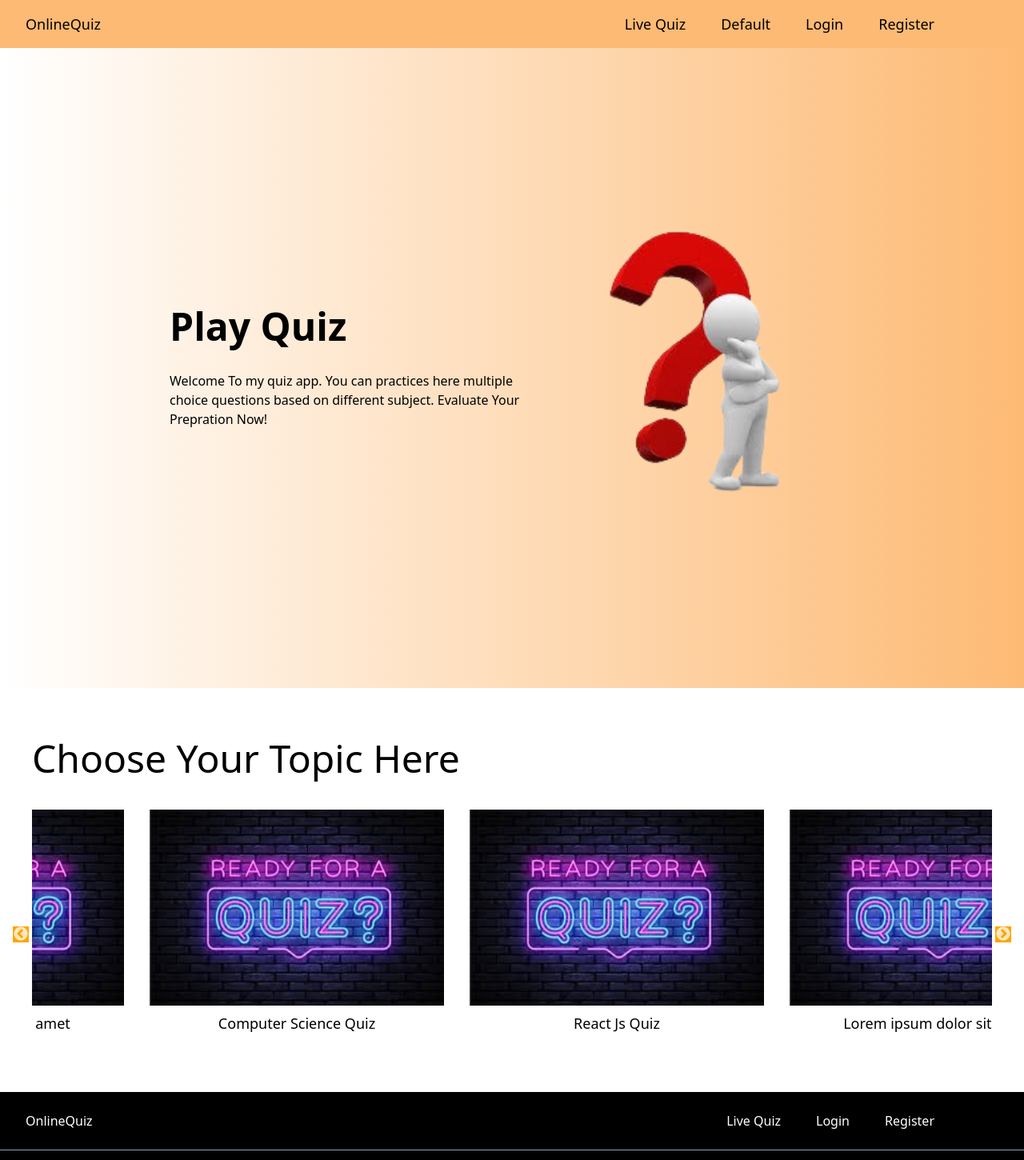
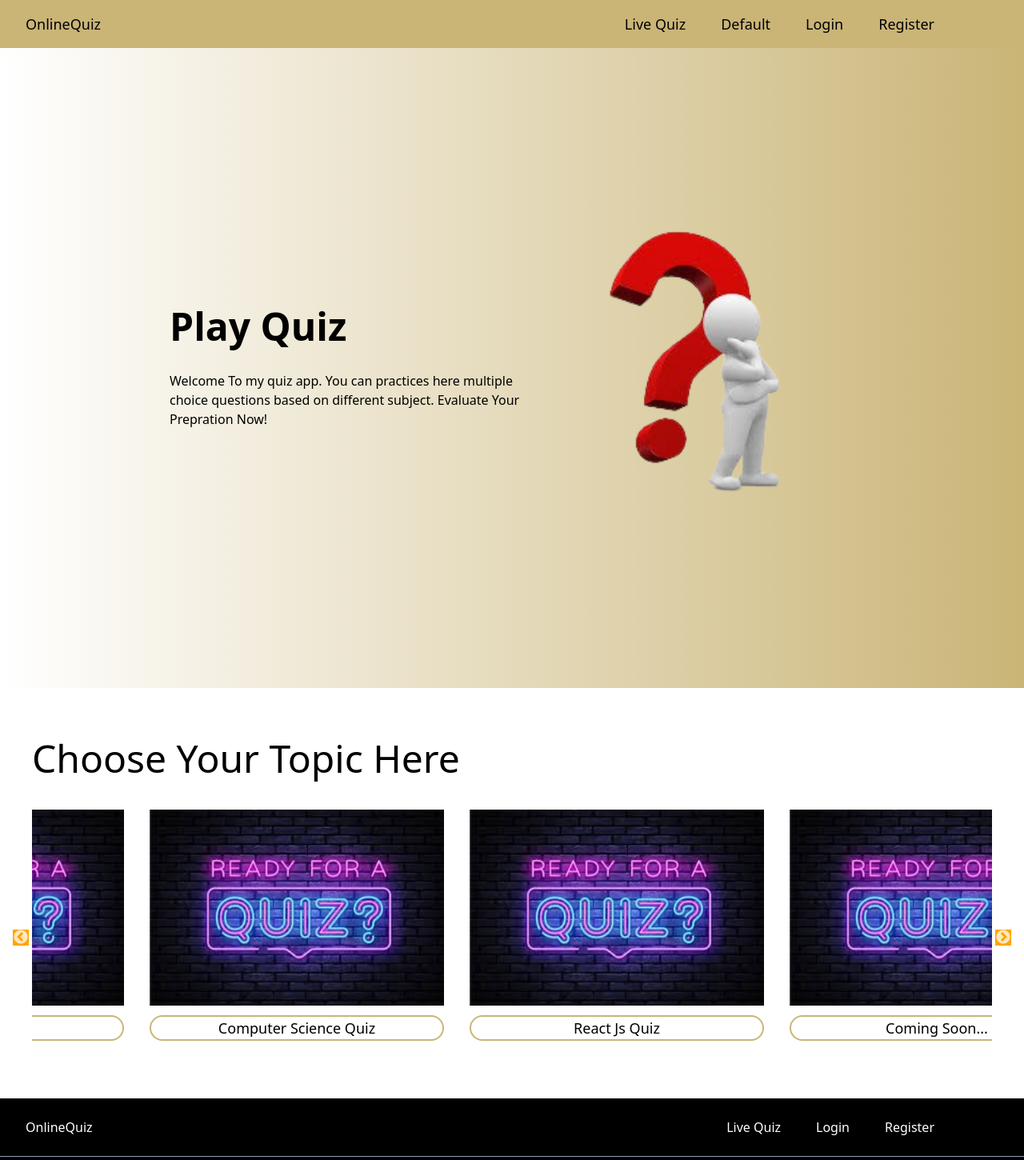
Before and after one commit to shreya-n-kumari/quiz, a React (Create React App) app: page / in a window 1280 px wide. Shown: the top 1450 px of the page at 80% size. Built offline with nearby package versions, Linux system fonts and the light colour scheme.

Commit message:
updated code

```diff
--- a/src/component/Home.js
+++ b/src/component/Home.js
@@ -5,7 +5,7 @@ const Home = () => {
 
   return (
     <>
-      <div class="bg-gradient-to-l from-orange-300 flex flex-col md:flex-row px-20 h-screen space-x-6 justify-center items-center">
+      <div class="bg-gradient-to-l from-[#cab577] flex flex-col md:flex-row px-20 h-screen space-x-6 justify-center items-center">
         <div className="w-full py-5 md:w-2/5">
           <h1 className="text-3xl md:text-5xl font-semibold pb-3 md:pb-8">Play Quiz</h1>
           <p>
--- a/src/component/Navbar.js
+++ b/src/component/Navbar.js
@@ -5,7 +5,7 @@ import { Hamburger } from './Hamburger'
 function Navbar() {
   return (
     <div>
-      <nav className='bg-orange-300 flex justify-between font-sans font-medium text-lg'>
+      <nav className='bg-[#cab577] flex justify-between font-sans font-medium text-lg'>
         <Link to='/'>
         <h2 className='py-4 px-8'>OnlineQuiz</h2>
         </Link>
--- a/src/component/QuizReady.js
+++ b/src/component/QuizReady.js
@@ -11,7 +11,7 @@ const QuizReady = () => {
   }
   return (
     <>
-      <div className="bg-gradient-to-b from-orange-300">
+      <div className="bg-gradient-to-b from-[#cab577]">
         <div className="py-12 flex flex-col justify-start items-center ">
         <img src="quesmark.png" />
         <h1 className="mb-3 font-serif text-xl">Computer Science Basic Ques</h1>
--- a/src/component/ReactQues.jsx
+++ b/src/component/ReactQues.jsx
@@ -76,7 +76,7 @@ function Result({ score, total, onRestart }) {
       <p className="text-sm text-slate-500">You answered {pct}% correctly.</p>
       <button
         onClick={onRestart}
-        className="mt-6 w-full rounded-lg bg-blue-600 py-3 font-semibold text-white hover:bg-blue-700 focus:outline-none focus-visible:ring-2 focus-visible:ring-amber-500 focus-visible:ring-offset-2"
+        className="mt-6 w-full rounded-lg bg-[#cab577] py-3 font-semibold text-white hover:bg-[#cab577] focus:outline-none focus-visible:ring-2 focus-visible:ring-amber-500 focus-visible:ring-offset-2"
       >
         Try again
       </button>
@@ -195,7 +195,7 @@ export default function QuizPage({
             <button
               disabled={!answered}
               onClick={next}
-              className="mt-5 w-full rounded-lg bg-blue-600 py-3 font-semibold text-white hover:bg-blue-700 focus:outline-none focus-visible:ring-2 focus-visible:ring-amber-500 focus-visible:ring-offset-2 disabled:cursor-not-allowed disabled:bg-blue-300"
+              className="mt-5 w-full rounded-lg bg-[#cab577] py-3 font-semibold text-white hover:bg-[#cab577] focus:outline-none focus-visible:ring-2 focus-visible:ring-amber-500 focus-visible:ring-offset-2 disabled:cursor-not-allowed disabled:bg-[#cab577]"
             >
               {index + 1 === questions.length ? "See results" : "Next question"}
             </button>
--- a/src/component/Slide.js
+++ b/src/component/Slide.js
@@ -63,17 +63,17 @@ const Slide = () => {
         <Slider {...settings}>
           <button className="box-border px-4 pb-8 mx-8" onClick={goToQuizReady}>
             <img src="quiz-ready.jpeg" alt="..." style={{ width: "100%" }} />
-            <p className="pt-2 text-lg font-normal">Computer Science Quiz</p>
+            <p className="text-lg font-normal border-2 border-[#cab577] rounded-3xl mt-3">Computer Science Quiz</p>
           </button>
 
           <button className="box-border px-4 pb-8 mx-8" onClick={goToReactQuiz}>
             <img src="quiz-ready.jpeg" alt="..." style={{ width: "100%" }} />
-            <p className="pt-2 text-lg font-normal">React Js Quiz</p>
+            <p className="text-lg font-normal border-2 border-[#cab577] rounded-3xl mt-3">React Js Quiz</p>
           </button>
 
           <div className="box-border px-4 pb-8 mx-8">
             <img src="quiz-ready.jpeg" alt="..." style={{ width: "100%" }} />
-            <p className="pt-2 text-lg font-normal">Lorem ipsum dolor sit amet</p>
+            <p className="text-lg font-normal border-2 border-[#cab577] rounded-3xl mt-3">Coming Soon...</p>
           </div>
         </Slider>
       </div>
```
Also changed, not shown: src/App.css (+0 -39 lines), src/component/document.txt.
